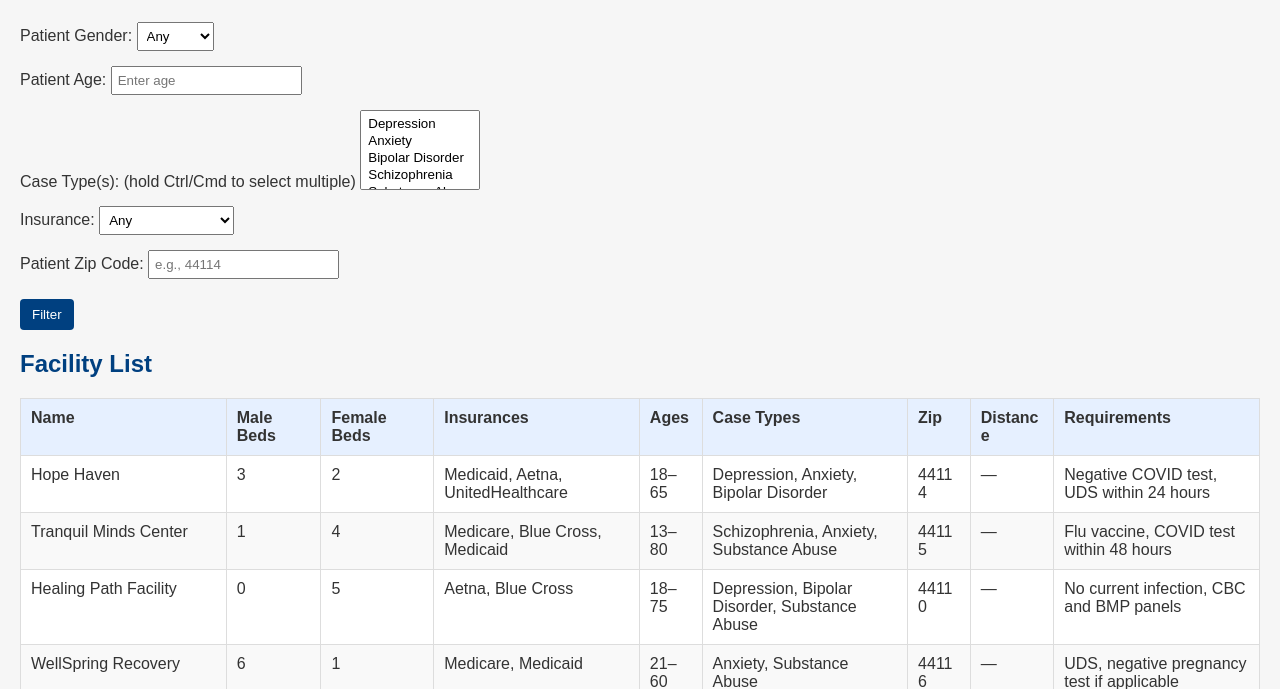
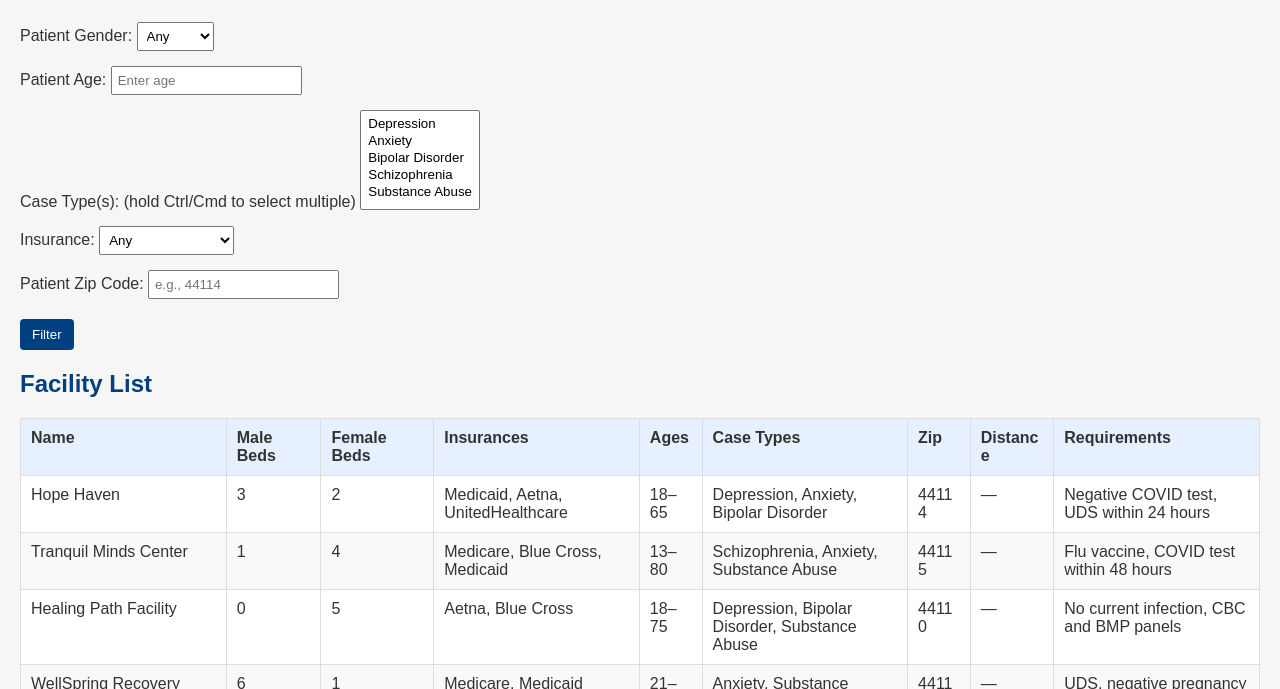
Before and after one commit to arohan0810/Psych-Referral, a plain HTML site: page index.html in a window 1280 px wide. Shown: the part 111-800 px from the top of the page. Drawn offline with Linux system fonts and the light colour scheme.

Commit message:
Update style.css

```diff
--- a/style.css
+++ b/style.css
@@ -17,6 +17,12 @@ label {
 input, select {
   padding: 5px;
   margin-top: 5px;
+  max-width: 100%;
+}
+
+select[multiple] {
+  height: auto;
+  min-height: 100px;
 }
 
 button {
```
